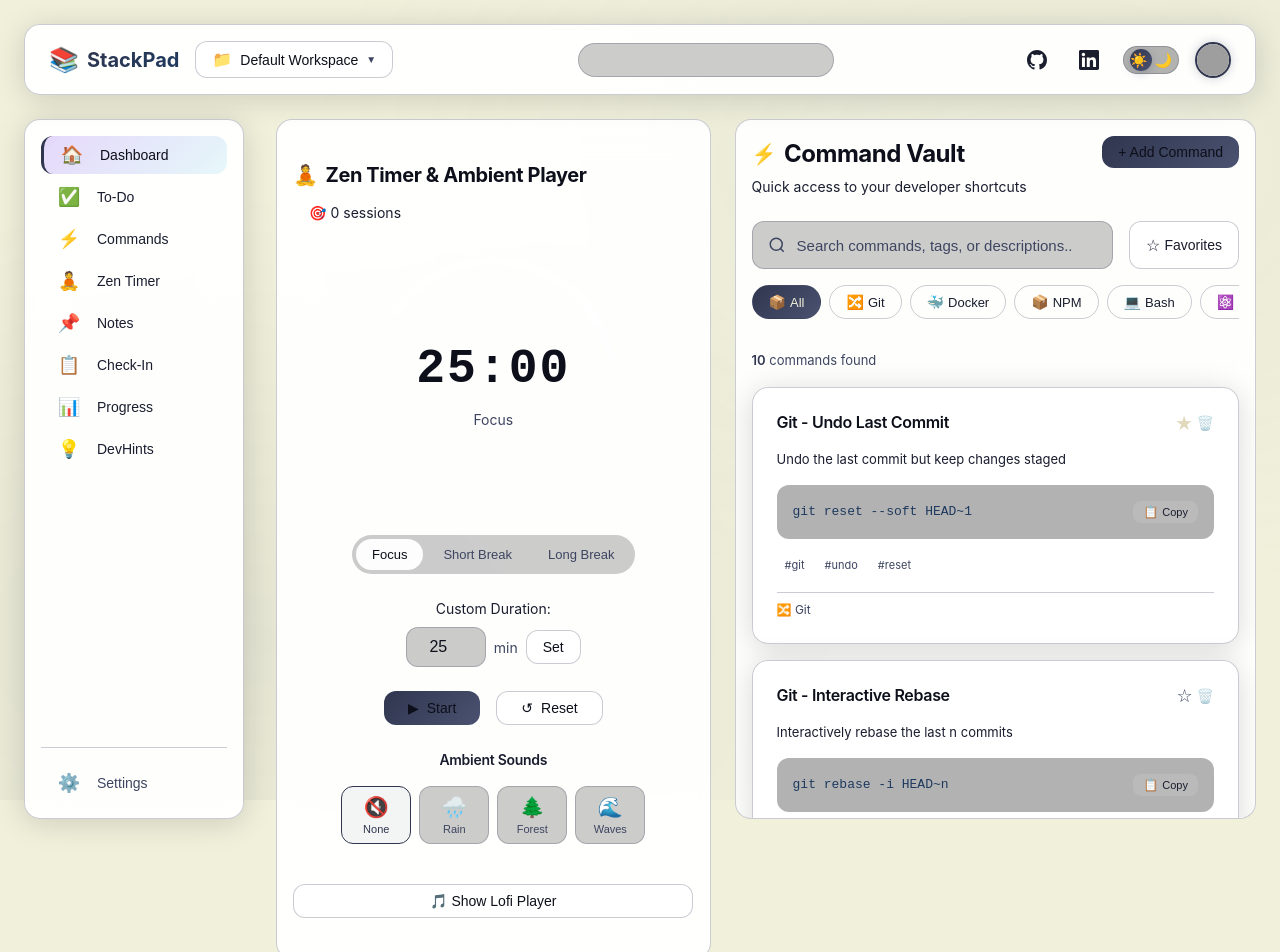
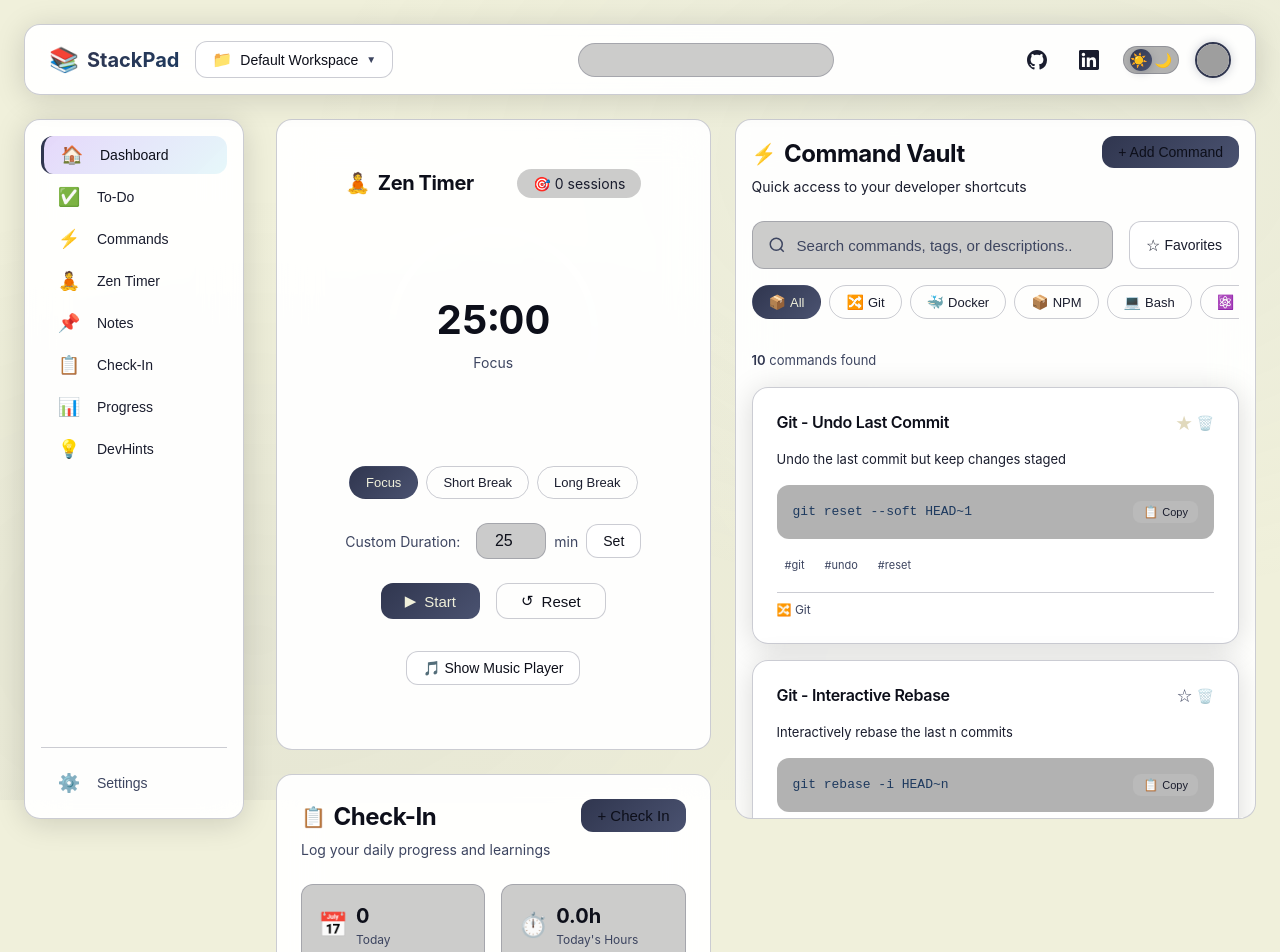
Before and after one commit to Nathanellevy-DI/StackPad.github.io, a React (Vite) app in the folder client/: page / in a window 1280 px wide. Shown: the top 952 px of the page. Built offline with nearby package versions, Linux system fonts and the light colour scheme; grey boxes are pictures that could not be loaded.

Commit message:
feat: Replace ambient sounds with Spotify and Apple Music integration

```diff
--- a/client/src/components/ZenTimer/ZenTimer.css
+++ b/client/src/components/ZenTimer/ZenTimer.css
@@ -1,5 +1,6 @@
 .zen-timer {
-    padding: var(--spacing-md);
+    padding: var(--spacing-lg);
+    text-align: center;
 }
 
 .timer-header {
@@ -8,7 +9,7 @@
     align-items: center;
     margin-bottom: var(--spacing-lg);
     flex-wrap: wrap;
-    gap: var(--spacing-sm);
+    gap: var(--spacing-md);
 }
 
 .timer-title {
@@ -19,41 +20,28 @@
     gap: var(--spacing-sm);
 }
 
-.title-icon {
-    font-size: 1.25rem;
-}
-
 .session-count {
     display: flex;
     align-items: center;
     gap: var(--spacing-xs);
     font-size: 0.875rem;
     color: var(--text-secondary);
-    background: rgba(255, 255, 255, 0.05);
+    background: rgba(0, 0, 0, 0.2);
     padding: var(--spacing-xs) var(--spacing-md);
     border-radius: var(--radius-full);
 }
 
-.session-icon {
-    font-size: 0.875rem;
-}
-
-.timer-content {
-    display: flex;
-    flex-direction: column;
-    align-items: center;
-    gap: var(--spacing-lg);
-}
-
 /* Timer Display */
 .timer-display-container {
-    position: relative;
+    display: flex;
+    justify-content: center;
+    margin-bottom: var(--spacing-lg);
 }
 
 .timer-circle {
     position: relative;
-    width: 260px;
-    height: 260px;
+    width: 220px;
+    height: 220px;
 }
 
 .timer-svg {
@@ -63,13 +51,12 @@
 }
 
 .timer-bg-circle {
-    stroke: rgba(255, 255, 255, 0.05);
+    stroke: rgba(255, 255, 255, 0.1);
 }
 
 .timer-progress-circle {
     stroke-linecap: round;
     transition: stroke-dashoffset 0.5s ease;
-    filter: drop-shadow(0 0 10px currentColor);
 }
 
 .timer-inner {
@@ -81,61 +68,61 @@
 }
 
 .timer-time {
+    font-size: 2.5rem;
+    font-weight: 700;
+    font-variant-numeric: tabular-nums;
     display: block;
-    font-size: 3rem;
-    font-weight: 700;
-    font-family: 'JetBrains Mono', monospace;
-    letter-spacing: 2px;
-    color: var(--text-primary);
 }
 
 .timer-mode-label {
-    display: block;
     font-size: 0.875rem;
     color: var(--text-muted);
-    margin-top: var(--spacing-xs);
+    margin-top: 4px;
 }
 
 /* Mode Tabs */
 .mode-tabs {
     display: flex;
-    gap: var(--spacing-xs);
-    background: rgba(0, 0, 0, 0.2);
-    padding: 4px;
-    border-radius: var(--radius-full);
+    justify-content: center;
+    gap: var(--spacing-sm);
+    margin-bottom: var(--spacing-lg);
+    flex-wrap: wrap;
 }
 
 .mode-tab {
+    background: transparent;
+    border: 1px solid var(--glass-border);
     padding: var(--spacing-sm) var(--spacing-md);
-    background: transparent;
-    border: none;
     border-radius: var(--radius-full);
-    color: var(--text-muted);
-    font-size: 0.8125rem;
+    color: var(--text-secondary);
     cursor: pointer;
     transition: all var(--transition-fast);
+    font-size: 0.8125rem;
 }
 
 .mode-tab:hover {
-    color: var(--text-primary);
+    background: rgba(255, 255, 255, 0.05);
 }
 
 .mode-tab.active {
-    background: var(--glass-bg);
-    color: var(--text-primary);
+    background: linear-gradient(135deg, var(--accent-primary), var(--accent-secondary));
+    border-color: transparent;
+    color: var(--bg-primary);
 }
 
-/* Custom Time */
+/* Custom Time Section */
 .custom-time-section {
     display: flex;
-    flex-direction: column;
     align-items: center;
-    gap: var(--spacing-sm);
+    justify-content: center;
+    gap: var(--spacing-md);
+    margin-bottom: var(--spacing-lg);
+    flex-wrap: wrap;
 }
 
 .custom-time-section label {
     font-size: 0.875rem;
-    color: var(--text-secondary);
+    color: var(--text-muted);
 }
 
 .custom-time-input {
@@ -145,199 +132,167 @@
 }
 
 .time-input {
-    width: 80px;
+    width: 70px;
+    height: 36px;
     text-align: center;
     font-size: 1rem;
-    height: 40px;
 }
 
 .time-unit {
+    font-size: 0.875rem;
     color: var(--text-muted);
-    font-size: 0.875rem;
 }
 
 /* Timer Controls */
 .timer-controls {
     display: flex;
+    justify-content: center;
     gap: var(--spacing-md);
+    margin-bottom: var(--spacing-xl);
 }
 
 .control-btn {
     display: flex;
     align-items: center;
     gap: var(--spacing-sm);
+    background: rgba(255, 255, 255, 0.1);
+    border: 1px solid var(--glass-border);
     padding: var(--spacing-sm) var(--spacing-lg);
-    background: var(--glass-bg);
-    border: 1px solid var(--glass-border);
     border-radius: var(--radius-md);
     color: var(--text-primary);
-    font-size: 0.875rem;
     cursor: pointer;
     transition: all var(--transition-fast);
+    font-size: 0.9375rem;
 }
 
 .control-btn:hover {
-    background: rgba(255, 255, 255, 0.1);
+    background: rgba(255, 255, 255, 0.15);
 }
 
 .control-btn.primary {
     background: linear-gradient(135deg, var(--accent-primary), var(--accent-secondary));
     border: none;
+    color: var(--bg-primary);
 }
 
 .control-btn.primary:hover {
-    box-shadow: 0 0 20px var(--accent-glow);
-    transform: translateY(-2px);
+    opacity: 0.9;
 }
 
-/* Ambient Section */
-.ambient-section {
-    width: 100%;
-    max-width: 400px;
+/* Music Section */
+.music-section {
+    margin-top: var(--spacing-lg);
 }
 
-.ambient-title {
-    font-size: 0.875rem;
-    color: var(--text-secondary);
+.music-toggle {
     margin-bottom: var(--spacing-md);
-    text-align: center;
 }
 
-.ambient-grid {
+.music-player {
+    background: rgba(0, 0, 0, 0.2);
+    border-radius: var(--radius-lg);
+    padding: var(--spacing-lg);
+    text-align: left;
+}
+
+/* Service Tabs */
+.music-service-tabs {
     display: flex;
     gap: var(--spacing-sm);
-    justify-content: center;
-    flex-wrap: wrap;
+    margin-bottom: var(--spacing-lg);
 }
 
-.ambient-btn {
+.service-tab {
+    flex: 1;
     display: flex;
-    flex-direction: column;
     align-items: center;
-    gap: 4px;
-    padding: var(--spacing-sm) var(--spacing-md);
+    justify-content: center;
+    gap: var(--spacing-sm);
+    padding: var(--spacing-md);
     background: rgba(0, 0, 0, 0.2);
     border: 1px solid var(--glass-border);
     border-radius: var(--radius-md);
-    color: var(--text-muted);
-    cursor: pointer;
-    transition: all var(--transition-fast);
-    min-width: 70px;
-}
-
-.ambient-btn:hover {
-    border-color: var(--accent-cyan);
-    color: var(--accent-cyan);
-}
-
-.ambient-btn.active {
-    background: rgba(172, 186, 196, 0.15);
-    border-color: var(--accent-primary);
-    color: var(--accent-primary);
-}
-
-.ambient-icon {
-    font-size: 1.25rem;
-}
-
-.ambient-label {
-    font-size: 0.6875rem;
-}
-
-/* Volume Control */
-.volume-control {
-    display: flex;
-    align-items: center;
-    gap: var(--spacing-sm);
-    margin-top: var(--spacing-md);
-    justify-content: center;
-    font-size: 0.875rem;
-    color: var(--text-muted);
-}
-
-.volume-slider {
-    width: 120px;
-    height: 4px;
-    -webkit-appearance: none;
-    background: var(--glass-border);
-    border-radius: var(--radius-full);
-    cursor: pointer;
-}
-
-.volume-slider::-webkit-slider-thumb {
-    -webkit-appearance: none;
-    width: 16px;
-    height: 16px;
-    border-radius: 50%;
-    background: var(--accent-primary);
-    cursor: pointer;
-}
-
-/* Lofi Section */
-.lofi-section {
-    width: 100%;
-    max-width: 400px;
-    margin-top: var(--spacing-md);
-}
-
-.lofi-toggle {
-    width: 100%;
-    justify-content: center;
-}
-
-.lofi-player {
-    margin-top: var(--spacing-md);
-}
-
-.lofi-options {
-    display: flex;
-    gap: var(--spacing-sm);
-    margin-bottom: var(--spacing-md);
-    justify-content: center;
-}
-
-.lofi-btn {
-    display: flex;
-    align-items: center;
-    gap: var(--spacing-xs);
-    padding: var(--spacing-sm) var(--spacing-md);
-    background: rgba(0, 0, 0, 0.2);
-    border: 1px solid var(--glass-border);
-    border-radius: var(--radius-md);
-    color: var(--text-muted);
+    color: var(--text-secondary);
     cursor: pointer;
     transition: all var(--transition-fast);
 }
 
-.lofi-btn:hover,
-.lofi-btn.active {
-    border-color: var(--accent-primary);
-    color: var(--accent-primary);
+.service-tab:hover {
+    background: rgba(0, 0, 0, 0.3);
 }
 
-.lofi-embed {
+.service-tab.active {
+    background: var(--glass-bg);
+    border-color: var(--accent-primary);
+    color: var(--text-primary);
+}
+
+.service-icon {
+    font-size: 1.125rem;
+}
+
+/* Playlist Grid */
+.playlist-grid {
+    display: grid;
+    grid-template-columns: repeat(2, 1fr);
+    gap: var(--spacing-sm);
+    margin-bottom: var(--spacing-lg);
+}
+
+.playlist-btn {
+    display: flex;
+    align-items: center;
+    gap: var(--spacing-sm);
+    padding: var(--spacing-md);
+    background: rgba(255, 255, 255, 0.05);
+    border: 1px solid var(--glass-border);
+    border-radius: var(--radius-md);
+    color: var(--text-secondary);
+    cursor: pointer;
+    transition: all var(--transition-fast);
+    font-size: 0.8125rem;
+}
+
+.playlist-btn:hover {
+    background: rgba(255, 255, 255, 0.1);
+    color: var(--text-primary);
+}
+
+.playlist-btn.active {
+    background: var(--accent-primary);
+    border-color: var(--accent-primary);
+    color: var(--bg-primary);
+}
+
+/* Music Embed */
+.music-embed {
     border-radius: var(--radius-md);
     overflow: hidden;
 }
 
-.lofi-embed iframe {
-    border: none;
+.music-embed iframe {
     border-radius: var(--radius-md);
 }
 
+.music-hint {
+    text-align: center;
+    color: var(--text-muted);
+    font-size: 0.875rem;
+    padding: var(--spacing-lg);
+}
+
 /* Responsive */
-@media (max-width: 400px) {
+@media (max-width: 640px) {
     .timer-circle {
-        width: 200px;
-        height: 200px;
+        width: 180px;
+        height: 180px;
     }
 
     .timer-time {
-        font-size: 2.5rem;
+        font-size: 2rem;
     }
 
-    .mode-tab {
-        padding: var(--spacing-xs) var(--spacing-sm);
-        font-size: 0.75rem;
+    .playlist-grid {
+        grid-template-columns: 1fr;
     }
 }
--- a/client/src/components/ZenTimer/ZenTimer.jsx
+++ b/client/src/components/ZenTimer/ZenTimer.jsx
@@ -7,17 +7,18 @@ const PRESET_MODES = {
     longBreak: { label: 'Long Break', duration: 15, color: 'var(--accent-cyan)' },
 };
 
-const AMBIENT_SOUNDS = [
-    { id: 'none', label: 'None', icon: '🔇', url: null },
-    { id: 'rain', label: 'Rain', icon: '🌧️', url: 'https://assets.mixkit.co/active_storage/sfx/212/212-preview.mp3' },
-    { id: 'forest', label: 'Forest', icon: '🌲', url: 'https://assets.mixkit.co/active_storage/sfx/217/217-preview.mp3' },
-    { id: 'waves', label: 'Waves', icon: '🌊', url: 'https://assets.mixkit.co/active_storage/sfx/2432/2432-preview.mp3' },
+// Curated Spotify playlists for focus/work
+const SPOTIFY_PLAYLISTS = [
+    { id: '0vvXsWCC9xrXsKd4FyS8kM', label: 'Deep Focus', icon: '🧠' },
+    { id: '37i9dQZF1DWZeKCadgRdKQ', label: 'Lo-Fi Beats', icon: '🎵' },
+    { id: '37i9dQZF1DX5trt9i14X7j', label: 'Coding Mode', icon: '💻' },
+    { id: '37i9dQZF1DWWQRwui0ExPn', label: 'Chill Lofi', icon: '☕' },
 ];
 
-// Free lofi YouTube streams (embedded)
-const LOFI_STREAMS = [
-    { id: 'lofi1', label: 'Lofi Hip Hop', icon: '🎵', videoId: 'jfKfPfyJRdk' },
-    { id: 'lofi2', label: 'Chillhop', icon: '🎶', videoId: '5qap5aO4i9A' },
+// Apple Music playlists (using embed)
+const APPLE_PLAYLISTS = [
+    { id: 'pl.9722dd0c7e8b4746b9e2ec5e7b7c7a0a', label: 'Pure Focus', icon: '🎯' },
+    { id: 'pl.3f29e145a1ee42b19be6dd6d0bbb0c70', label: 'Lo-Fi Chill', icon: '🌙' },
 ];
 
 export default function ZenTimer() {
@@ -27,13 +28,11 @@ export default function ZenTimer() {
     const [timeLeft, setTimeLeft] = useState(25 * 60);
     const [isRunning, setIsRunning] = useState(false);
     const [sessions, setSessions] = useState(0);
-    const [activeSound, setActiveSound] = useState('none');
-    const [showLofi, setShowLofi] = useState(false);
-    const [selectedLofi, setSelectedLofi] = useState(null);
-    const [volume, setVolume] = useState(50);
+    const [showMusic, setShowMusic] = useState(false);
+    const [musicService, setMusicService] = useState('spotify');
+    const [selectedPlaylist, setSelectedPlaylist] = useState(null);
 
     const intervalRef = useRef(null);
-    const audioRef = useRef(null);
 
     const currentDuration = isCustomMode ? customMinutes * 60 : PRESET_MODES[mode].duration * 60;
     const progress = ((currentDuration - timeLeft) / currentDuration) * 100;
@@ -74,41 +73,6 @@ export default function ZenTimer() {
         setIsRunning(false);
     };
 
-    // Handle ambient sounds
-    useEffect(() => {
-        if (activeSound === 'none') {
-            if (audioRef.current) {
-                audioRef.current.pause();
-                audioRef.current = null;
-            }
-            return;
-        }
-
-        const sound = AMBIENT_SOUNDS.find(s => s.id === activeSound);
-        if (sound?.url) {
-            if (audioRef.current) {
-                audioRef.current.pause();
-            }
-            audioRef.current = new Audio(sound.url);
-            audioRef.current.loop = true;
-            audioRef.current.volume = volume / 100;
-            audioRef.current.play().catch(console.log);
-        }
-
-        return () => {
-            if (audioRef.current) {
-                audioRef.current.pause();
-            }
-        };
-    }, [activeSound]);
-
-    // Update volume
-    useEffect(() => {
-        if (audioRef.current) {
-            audioRef.current.volume = volume / 100;
-        }
-    }, [volume]);
-
     // Timer logic
     useEffect(() => {
         if (isRunning && timeLeft > 0) {
@@ -137,12 +101,14 @@ export default function ZenTimer() {
     const circumference = 2 * Math.PI * 120;
     const strokeDashoffset = circumference - (progress / 100) * circumference;
 
+    const currentPlaylists = musicService === 'spotify' ? SPOTIFY_PLAYLISTS : APPLE_PLAYLISTS;
+
     return (
         <div className="zen-timer">
             <div className="timer-header">
                 <h2 className="timer-title">
                     <span className="title-icon">🧘</span>
-                    Zen Timer & Ambient Player
+                    Zen Timer
                 </h2>
                 <div className="session-count">
                     <span className="session-icon">🎯</span>
@@ -226,72 +192,76 @@ export default function ZenTimer() {
                     </button>
                 </div>
 
-                {/* Ambient Sounds */}
-                <div className="ambient-section">
-                    <h3 className="ambient-title">Ambient Sounds</h3>
-                    <div className="ambient-grid">
-                        {AMBIENT_SOUNDS.map((sound) => (
-                            <button
-                                key={sound.id}
-                                className={`ambient-btn ${activeSound === sound.id ? 'active' : ''}`}
-                                onClick={() => setActiveSound(sound.id)}
-                            >
-                                <span className="ambient-icon">{sound.icon}</span>
-                                <span className="ambient-label">{sound.label}</span>
-                            </button>
-                        ))}
-                    </div>
-
-                    {activeSound !== 'none' && (
-                        <div className="volume-control">
-                            <span>🔊</span>
-                            <input
-                                type="range"
-                                min="0"
-                                max="100"
-                                value={volume}
-                                onChange={(e) => setVolume(e.target.value)}
-                                className="volume-slider"
-                            />
-                            <span>{volume}%</span>
-                        </div>
-                    )}
-                </div>
-
-                {/* Lofi Music */}
-                <div className="lofi-section">
+                {/* Music Integration */}
+                <div className="music-section">
                     <button
-                        className="lofi-toggle glass-button"
-                        onClick={() => setShowLofi(!showLofi)}
+                        className="music-toggle glass-button"
+                        onClick={() => setShowMusic(!showMusic)}
                     >
-                        🎵 {showLofi ? 'Hide' : 'Show'} Lofi Player
+                        🎵 {showMusic ? 'Hide' : 'Show'} Music Player
                     </button>
 
-                    {showLofi && (
-                        <div className="lofi-player">
-                            <div className="lofi-options">
-                                {LOFI_STREAMS.map((stream) => (
+                    {showMusic && (
+                        <div className="music-player">
+                            {/* Service Tabs */}
+                            <div className="music-service-tabs">
+                                <button
+                                    className={`service-tab ${musicService === 'spotify' ? 'active' : ''}`}
+                                    onClick={() => { setMusicService('spotify'); setSelectedPlaylist(null); }}
+                                >
+                                    <span className="service-icon">🟢</span> Spotify
+                                </button>
+                                <button
+                                    className={`service-tab ${musicService === 'apple' ? 'active' : ''}`}
+                                    onClick={() => { setMusicService('apple'); setSelectedPlaylist(null); }}
+                                >
+                                    <span className="service-icon">🍎</span> Apple Music
+                                </button>
+                            </div>
+
+                            {/* Playlist Options */}
+                            <div className="playlist-grid">
+                                {currentPlaylists.map((playlist) => (
                                     <button
-                                        key={stream.id}
-                                        className={`lofi-btn ${selectedLofi?.id === stream.id ? 'active' : ''}`}
-                                        onClick={() => setSelectedLofi(stream)}
+                                        key={playlist.id}
+                                        className={`playlist-btn ${selectedPlaylist?.id === playlist.id ? 'active' : ''}`}
+                                        onClick={() => setSelectedPlaylist(playlist)}
                                     >
-                                        <span>{stream.icon}</span>
-                                        <span>{stream.label}</span>
+                                        <span>{playlist.icon}</span>
+                                        <span>{playlist.label}</span>
                                     </button>
                                 ))}
                             </div>
-                            {selectedLofi && (
-                                <div className="lofi-embed">
-                                    <iframe
-                                        width="100%"
-                                        height="80"
-                                        src={`https://www.youtube.com/embed/${selectedLofi.videoId}?autoplay=0`}
-                                        title={selectedLofi.label}
-                                        allow="accelerometer; autoplay; clipboard-write; encrypted-media; gyroscope; picture-in-picture"
-                                        allowFullScreen
-                                    />
+
+                            {/* Embedded Player */}
+                            {selectedPlaylist && (
+                                <div className="music-embed">
+                                    {musicService === 'spotify' ? (
+                                        <iframe
+                                            src={`https://open.spotify.com/embed/playlist/${selectedPlaylist.id}?utm_source=generator&theme=0`}
+                                            width="100%"
+                                            height="152"
+                                            frameBorder="0"
+                                            allow="autoplay; clipboard-write; encrypted-media; fullscreen; picture-in-picture"
+                                            loading="lazy"
+                                            title={selectedPlaylist.label}
+                                        />
+                                    ) : (
+                                        <iframe
+                                            src={`https://embed.music.apple.com/us/playlist/${selectedPlaylist.id}`}
+                                            width="100%"
+                                            height="175"
+                                            frameBorder="0"
+                                            allow="autoplay *; encrypted-media *; fullscreen *"
+                                            sandbox="allow-forms allow-popups allow-same-origin allow-scripts allow-top-navigation-by-user-activation"
+                                            title={selectedPlaylist.label}
+                                        />
+                                    )}
                                 </div>
+                            )}
+
+                            {!selectedPlaylist && (
+                                <p className="music-hint">Select a playlist above to start playing</p>
                             )}
                         </div>
                     )}
```
